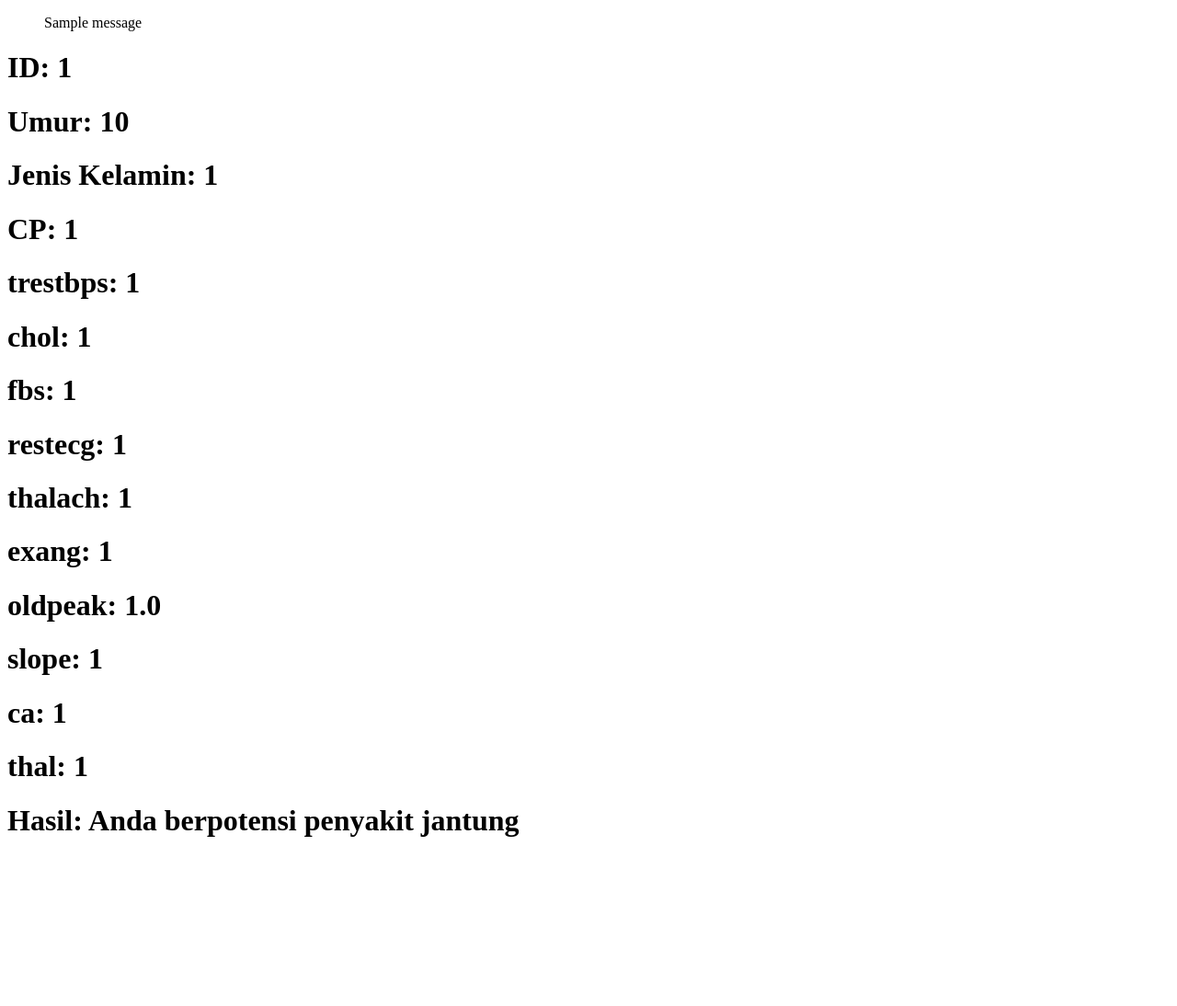
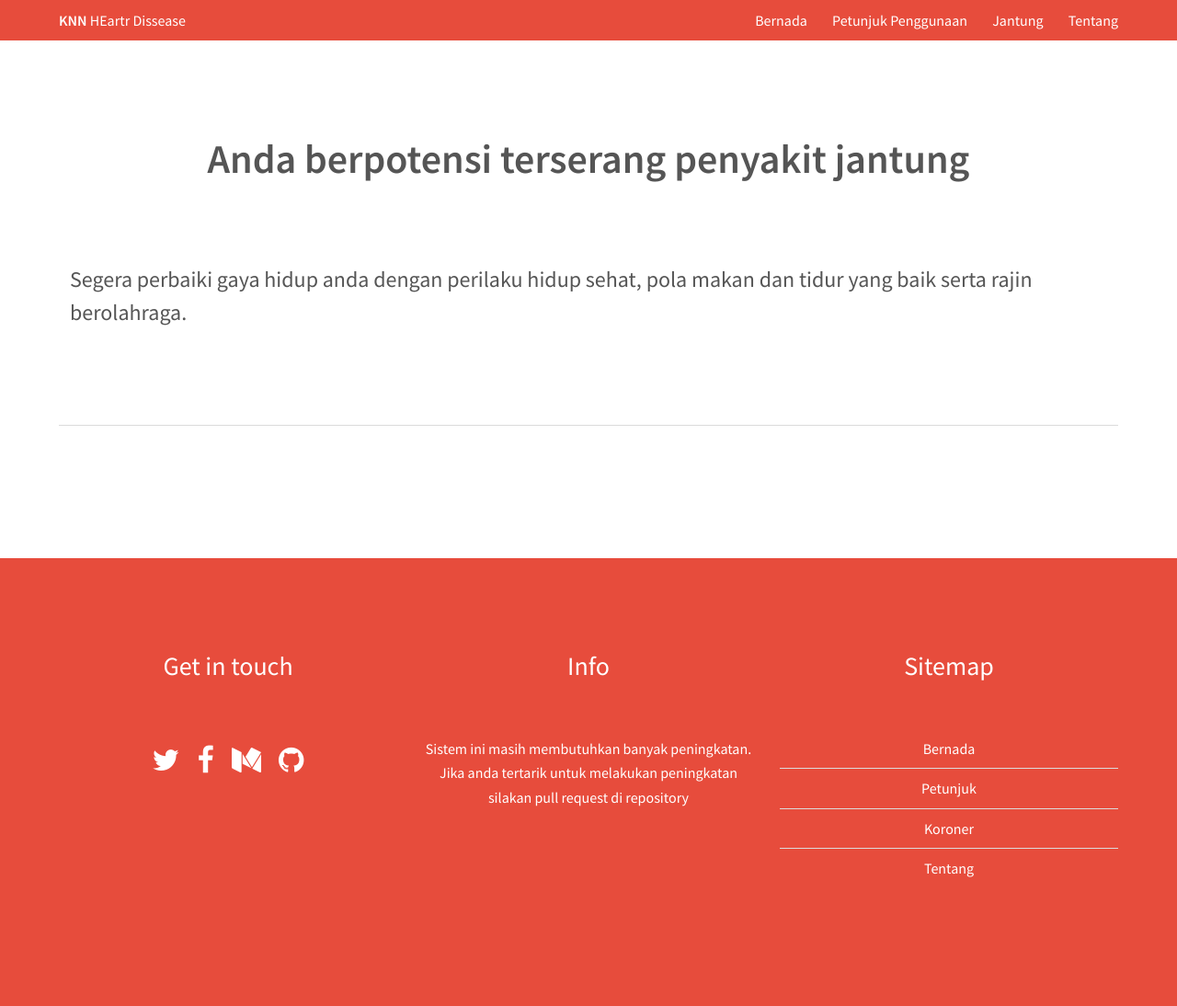
Before and after one commit to chud-lori/heart-disease-knn-flask, a Flask app: page /predict/result in a window 1280 px wide. Shown: the whole page at 92% size. Before the commit the page ends 910 px from the top, so only its background shows below. Run offline with Flask 2, Linux system fonts and the light colour scheme; a user stored in the database is signed in; tables that the repository leaves empty hold one stand-in row (values such as "Sample post"); one stand-in notice (Sample message) is shown.

Commit message:
Result template, k value to 5 Issue, javascript on submit field

```diff
--- a/corpe/predict/knn.py
+++ b/corpe/predict/knn.py
@@ -27,7 +27,7 @@
     train_feature = dataset.iloc[:, 1:-1].values
     target = dataset.iloc[:, 14].values
 
-    # Scaling
+    # Scaling and it uses Z-Score
     scaler = StandardScaler()
     scaler.fit(train_feature)
     # Scaling the dataset feature
@@ -47,7 +47,7 @@
     test_input_pca = pca.transform(test_input_scaled)
 
     # Set the KNN and the K with PCA
-    classifier = KNeighborsClassifier(n_neighbors=4)
+    classifier = KNeighborsClassifier(n_neighbors=5)
     classifier.fit(train_pca, target)
     result=classifier.score(train_pca, target)
     # Prediction
--- a/corpe/predict/routes.py
+++ b/corpe/predict/routes.py
@@ -11,8 +11,8 @@ import csv
 predict_bp = Blueprint('predict', __name__)
 
 # route to generate dataset into database
-@predict_bp.route('/a')
-def a():
+@predict_bp.route('/gen-ds')
+def generate_dataset():
     """ Endpoint to create datasets"""
     # if dataset was created
     if len(Dataset.query.all()) >= 303:
--- a/corpe/static/assets/css/main.css
+++ b/corpe/static/assets/css/main.css
@@ -1,5 +1,5 @@
 @charset "UTF-8";
-@import /*url(font-awesome.min.css)*/;
+/* @import url(font-awesome.min.css); */
 @import "https://fonts.googleapis.com/css?family=Source+Sans+Pro:300,400,600";
 
 /*
--- a/corpe/templates/layouts/base-sub.html
+++ b/corpe/templates/layouts/base-sub.html
@@ -9,6 +9,16 @@
     <link rel="stylesheet" href="/static/assets/css/main.css" />
     <link rel="stylesheet" type="text/css"
         href="https://stackpath.bootstrapcdn.com/font-awesome/4.7.0/css/font-awesome.min.css">
+    <style type="text/css">
+        .a-footer {
+            color: #fff !important;
+            text-decoration: none;
+        }
+        .icon-footer {
+            color: #fff !important;
+            font-size: 1em !important;
+        }
+    </style>
     {% endblock %}
 </head>
 
@@ -31,28 +41,39 @@
     <footer id="footer">
         <div class="inner">
 
-            <h3>Get in touch</h3>
+            <div class="row">
+                <!-- Break -->
+                <div class="4u 12u$(medium)">
+                    <h3>Get in touch</h3>
+                    <ul class="icons">
+                        <li><a href="https://twitter.com/chud_lori" class="icon icon-footer fa-twitter"><span
+                                    class="label">Twitter</span></a></li>
+                        <li><a href="http://facebook.com/" class="icon icon-footer fa-facebook"><span
+                                    class="label">Facebook</span></a></li>
+                        <li><a href="https://medium.com/@chud_lori" class="icon icon-footer fa-medium"><span
+                                    class="label">Instagram</span></a></li>
+                        <li><a href="https://github.com/chud-lori" class="icon icon-footer fa-github"><span
+                                    class="label">Github</span></a></li>
+                    </ul>
+                </div>
+                <div class="4u 12u$(medium)">
+                    <h3>Info</h3>
+                    <p>Sistem ini masih membutuhkan banyak peningkatan. Jika anda tertarik untuk
+                        melakukan peningkatan silakan pull request di <a class="a-footer"
+                            href="https://github.com/chud-lori/coronary-knn-flask">repository</a></p>
+                </div>
+                <div class="4u$ 12u$(medium)">
+                    <h3>Sitemap</h3>
+                    <ul class="alt">
+                        <li><a class="a-footer" href="/">Bernada</a></li>
+                        <li><a class="a-footer" href="/petunjuk">Petunjuk</a></li>
+                        <li><a class="a-footer" href="/koroner">Koroner</a></li>
+                        <li><a class="a-footer" href="/tentang">Tentang</a></li>
+                    </ul>
+                </div>
+            </div>
 
-            <form action="#" method="post">
-
-                <div class="field half first">
-                    <label for="name">Name</label>
-                    <input name="name" id="name" type="text" placeholder="Name">
-                </div>
-                <div class="field half">
-                    <label for="email">Email</label>
-                    <input name="email" id="email" type="email" placeholder="Email">
-                </div>
-                <div class="field">
-                    <label for="message">Message</label>
-                    <textarea name="message" id="message" rows="6" placeholder="Message"></textarea>
-                </div>
-                <ul class="actions">
-                    <li><input value="Send Message" class="button alt" type="submit"></li>
-                </ul>
-            </form>
-
-            <div class="copyright">
+            <div class="copyright" style="display: none;">
                 &copy; Untitled. Design: <a href="https://templated.co">TEMPLATED</a>. Images: <a
                     href="https://unsplash.com">Unsplash</a>.
             </div>
--- a/corpe/templates/predict/index.html
+++ b/corpe/templates/predict/index.html
@@ -20,7 +20,6 @@
         {{ result }}
     {% endif %}
     <form method="POST" action="">
-        {{ form.hidden_tag() }}
 
         <fieldset class="form-group">
             <legend class="border-bottom mb-4">Input data pasien</legend>
--- a/corpe/templates/predict/result.html
+++ b/corpe/templates/predict/result.html
@@ -1,43 +1,42 @@
-<!DOCTYPE html>
-<html lang="en">
-<head>
-    <meta charset="UTF-8">
-    <meta name="viewport" content="width=device-width, initial-scale=1.0">
-    <meta http-equiv="X-UA-Compatible" content="ie=edge">
-    <title>Document</title>
-</head>
-<body>
-    {% with messages = get_flashed_messages(with_categories=true) %}
-    {% if messages %}
-        <ul class=flashes>
-        {% for category, message in messages %}
-            <div class="alert alert-{{ category }}">
-                {{ message }}
+{% extends "layouts/base-sub.html" %}
+{% block title %} {{ title }} {% endblock %}
+{% block content %}
+
+{% if data.target == 1 %}
+<!-- Berpotensi -->
+<section id="main" class="wrapper">
+    <div class="inner">
+        <header class="align-center">
+            <h2><strong>Anda berpotensi terserang penyakit jantung</strong></h2>
+            <p></p>
+        </header>
+
+        <!-- Intro -->
+            <div class="row">
+                <p>
+                    <h4>Segera perbaiki gaya hidup anda dengan perilaku hidup sehat, pola makan dan tidur yang baik serta rajin berolahraga.</h4>
+                </p>
             </div>
-        {% endfor %}
-        </ul>
-    {% endif %}
-    {% endwith %}
-    <h1>ID: {{ data.id }}</h1>
-    <h1>Umur: {{ data.age }}</h1>
-    <h1>Jenis Kelamin: {{ data.sex }}</h1>
-    <h1>CP: {{ data.cp }}</h1>
-    <h1>trestbps: {{ data.trestbps }}</h1>
-    <h1>chol: {{ data.chol }}</h1>
-    <h1>fbs: {{ data.fbs }}</h1>
-    <h1>restecg: {{ data.restecg }}</h1>
-    <h1>thalach: {{ data.thalach }}</h1>
-    <h1>exang: {{ data.exang }}</h1>
-    <h1>oldpeak: {{ data.oldpeak }}</h1>
-    <h1>slope: {{ data.slope }}</h1>
-    <h1>ca: {{ data.ca }}</h1>
-    <h1>thal: {{ data.thal }}</h1>
-    <h1>Hasil:
-        {% if data.target == 1 %}
-            Anda berpotensi penyakit jantung
-        {% else %}
-            Anda tidak berpotensi penyakit jantung
-        {% endif %}
-    </h1>
-</body>
-</html>
+
+        <hr class="major" />
+</section>
+{% else %}
+<!-- Tidak berpotensi -->
+<section id="main" class="wrapper">
+    <div class="inner">
+        <header class="align-center">
+            <h2><strong>Anda tidak berpotensi terserang penyakit jantung</strong></h2>
+            <p></p>
+        </header>
+
+        <!-- Intro -->
+            <div class="row">
+                <p>
+                    <h4>Anda dalam kondisi baik dan belum ada tanda potensi penyakit jantung. Namun, jangan berhenti hidup sehat.</h4>
+                </p>
+            </div>
+
+        <hr class="major" />
+</section>
+{% endif %}
+{% endblock %}
```
Also changed, not shown: corpe/__init__.py (+0 -11 lines), corpe/main_routes.py (+4 -4 lines), corpe/templates/home.html (deleted, +0 -10 lines), corpe/templates/index.html (deleted, +0 -104 lines), corpe/templates/layouts/footer.html (deleted, +0 -48 lines), corpe/templates/login.html (deleted, +0 -67 lines), corpe/templates/main/index.html (+98 -56 lines), corpe/templates/predict/result_dummy.html (added, +43 -0 lines), corpe/templates/main/koroner.html (renamed from corpe/templates/koroner.html), corpe/templates/main/petunjuk.html (renamed from corpe/templates/petunjuk.html), corpe/templates/main/tentang.html (renamed from corpe/templates/tentang.html), readme.md, 2 other files.
